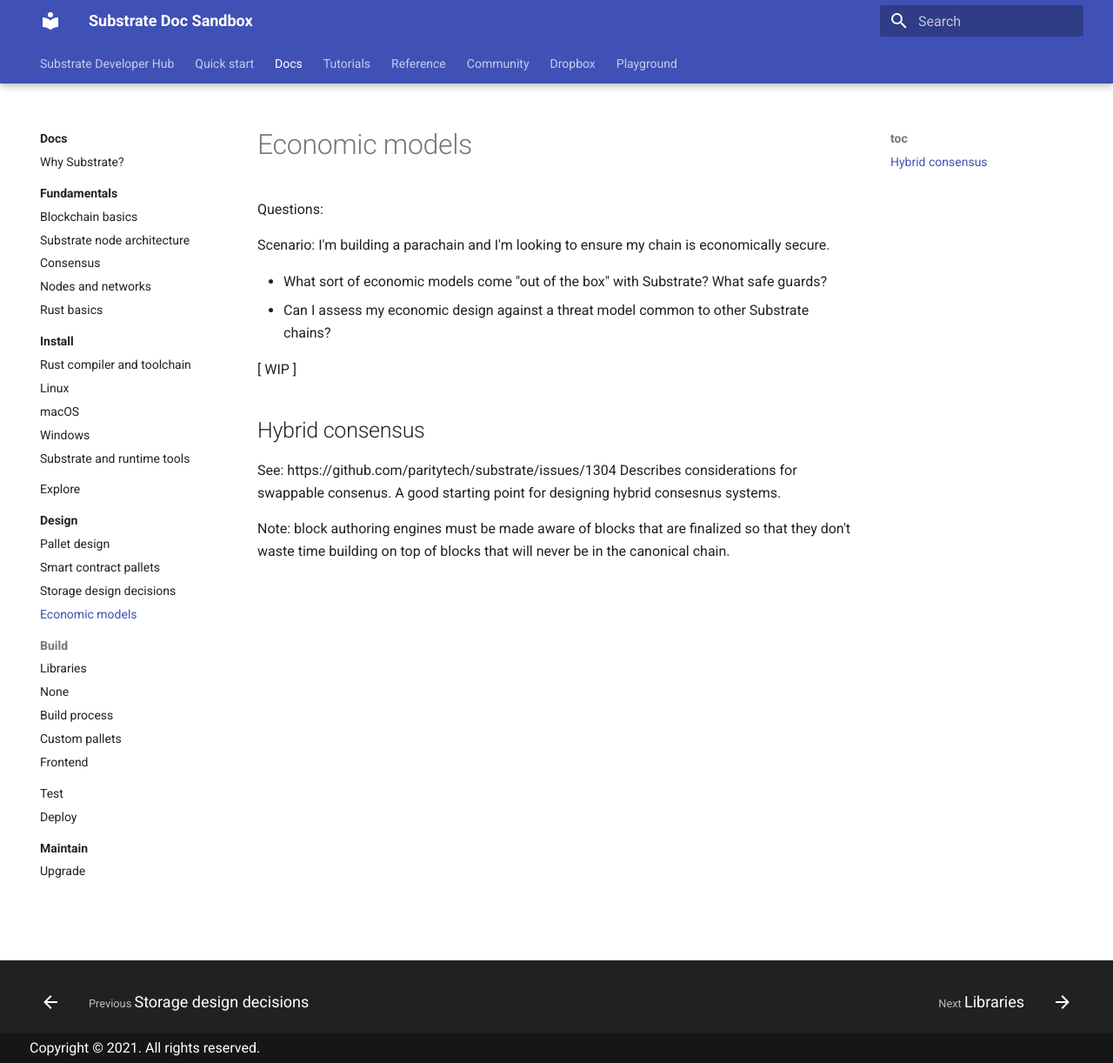
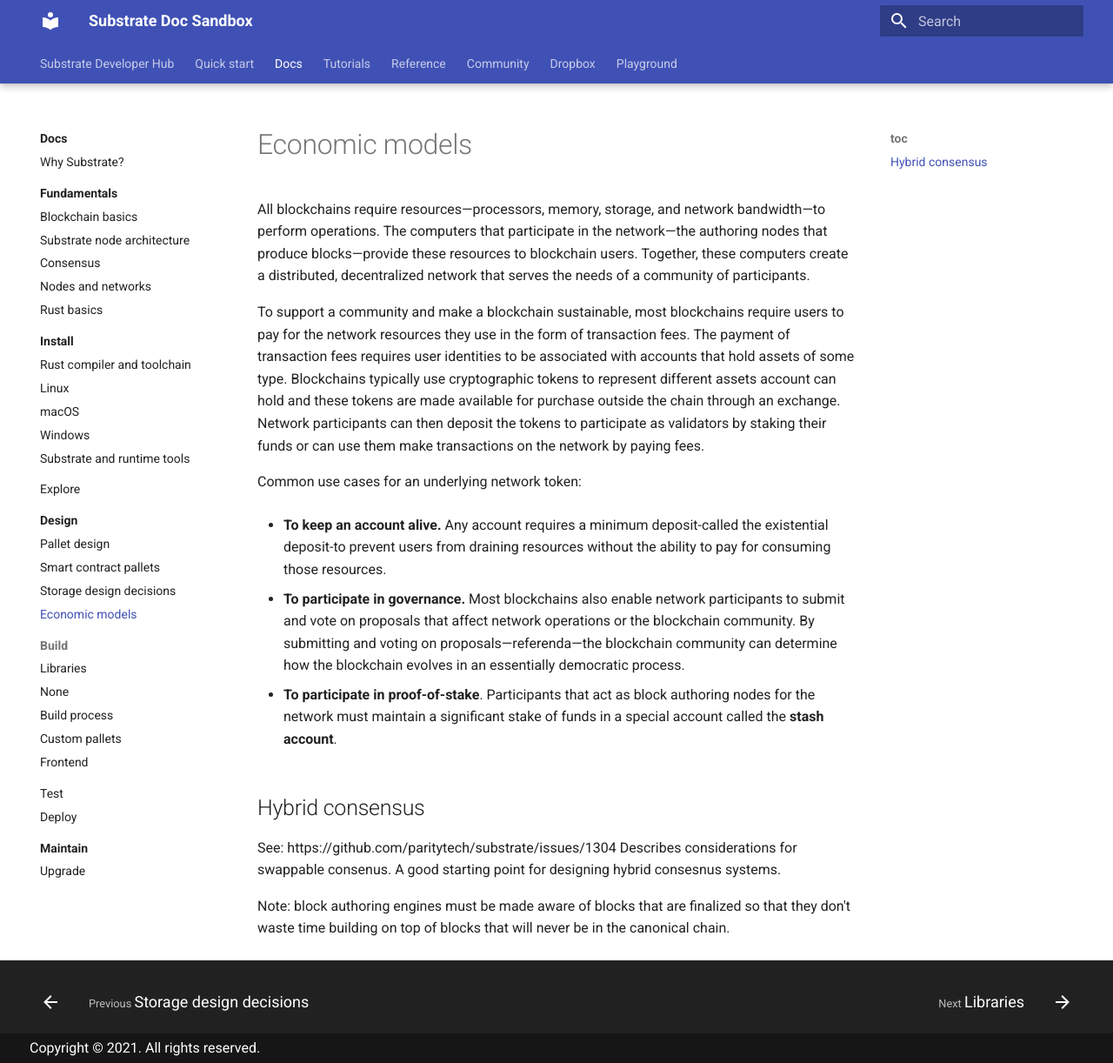
Before and after one commit to polkadot-developers/docs-sandbox, an MkDocs documentation site: the page built from source/docs/main-docs/05-design/economic-models.md, in a window 1280 px wide and 1222 px high. Shown: the whole window at 87% size. Built offline with MkDocs 1.6.1 and Material for MkDocs 9.7.7, drawn with Linux system fonts in a browser that asks for light colours.

Commit message:
Add Lisa's write-up

```diff
--- a/source/docs/main-docs/05-design/economic-models.md
+++ b/source/docs/main-docs/05-design/economic-models.md
@@ -2,14 +2,24 @@
 Sub-section: Economic models
 Type: reference + conceptual
 
-Questions:
+All blockchains require resources—processors, memory, storage, and network bandwidth—to perform operations.
+The computers that participate in the network—the authoring nodes that produce blocks—provide these resources to blockchain users.
+Together, these computers create a distributed, decentralized network that serves the needs of a community of participants.
 
-Scenario: I'm building a parachain and I'm looking to ensure my chain is economically secure.
+To support a community and make a blockchain sustainable, most blockchains require users to pay for the network resources they use in the form of transaction fees.
+The payment of transaction fees requires user identities to be associated with accounts that hold assets of some type.
+Blockchains typically use cryptographic tokens to represent different assets account can hold and these tokens are made available for purchase outside the chain through an exchange.
+Network participants can then deposit the tokens to participate as validators by staking their funds or can use them make transactions on the network by paying fees.
 
-- What sort of economic models come "out of the box" with Substrate? What safe guards?
-- Can I assess my economic design against a threat model common to other Substrate chains?
+Common use cases for an underlying network token:
 
-[ WIP ]
+- **To keep an account alive.** Any account requires a minimum deposit-called the existential deposit-to prevent users from draining resources without the ability to pay for consuming those resources.
+
+- **To participate in governance.** Most blockchains also enable network participants to submit and vote on proposals that affect network operations or the blockchain community.
+By submitting and voting on proposals—referenda—the blockchain community can determine how the blockchain evolves in an essentially democratic process.
+
+- **To participate in proof-of-stake**. Participants that act as block authoring nodes for the network must maintain a significant stake of funds in a special account called the **stash account**.
+
 ## Hybrid consensus
 
 See: https://github.com/paritytech/substrate/issues/1304
```
